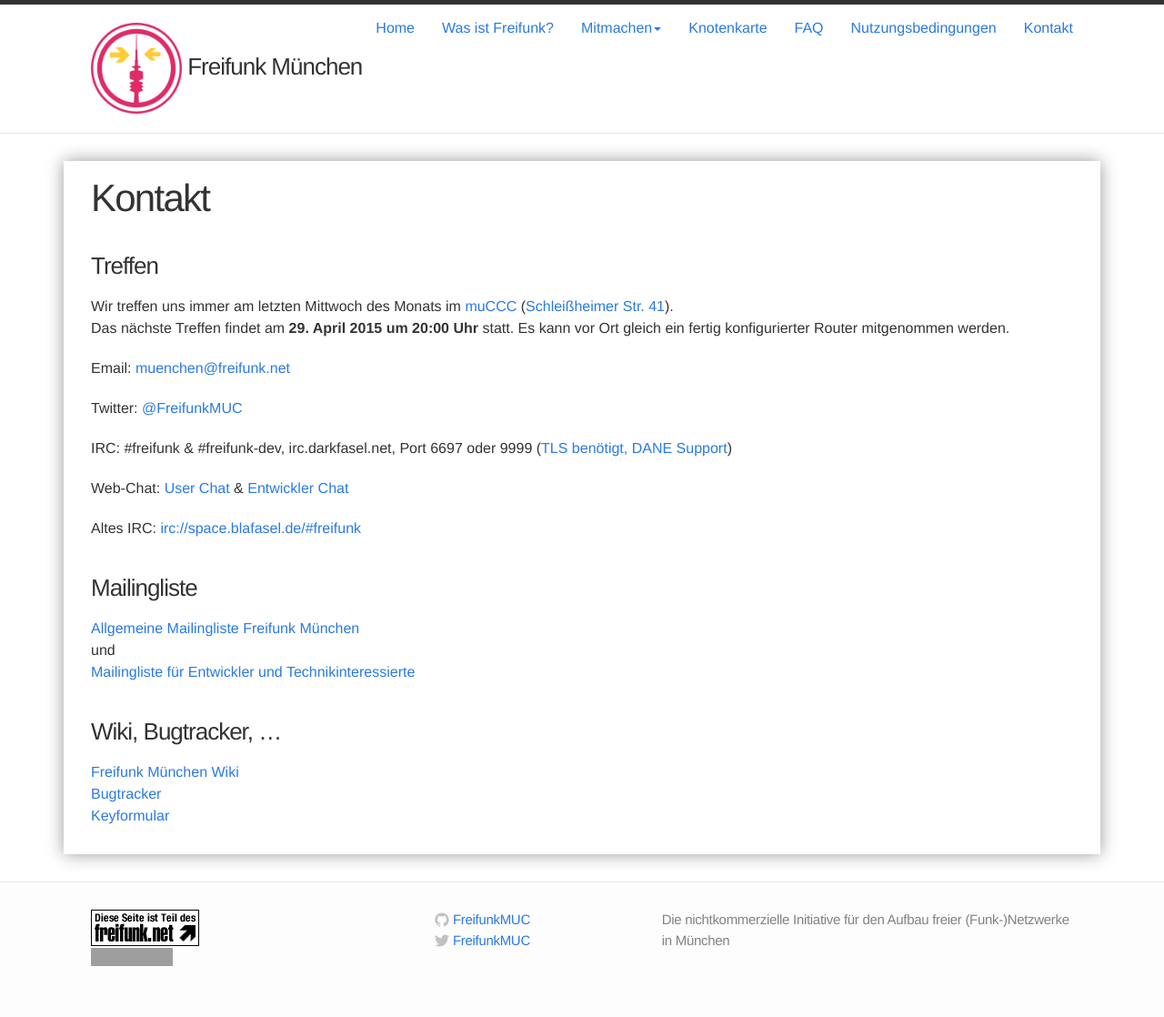
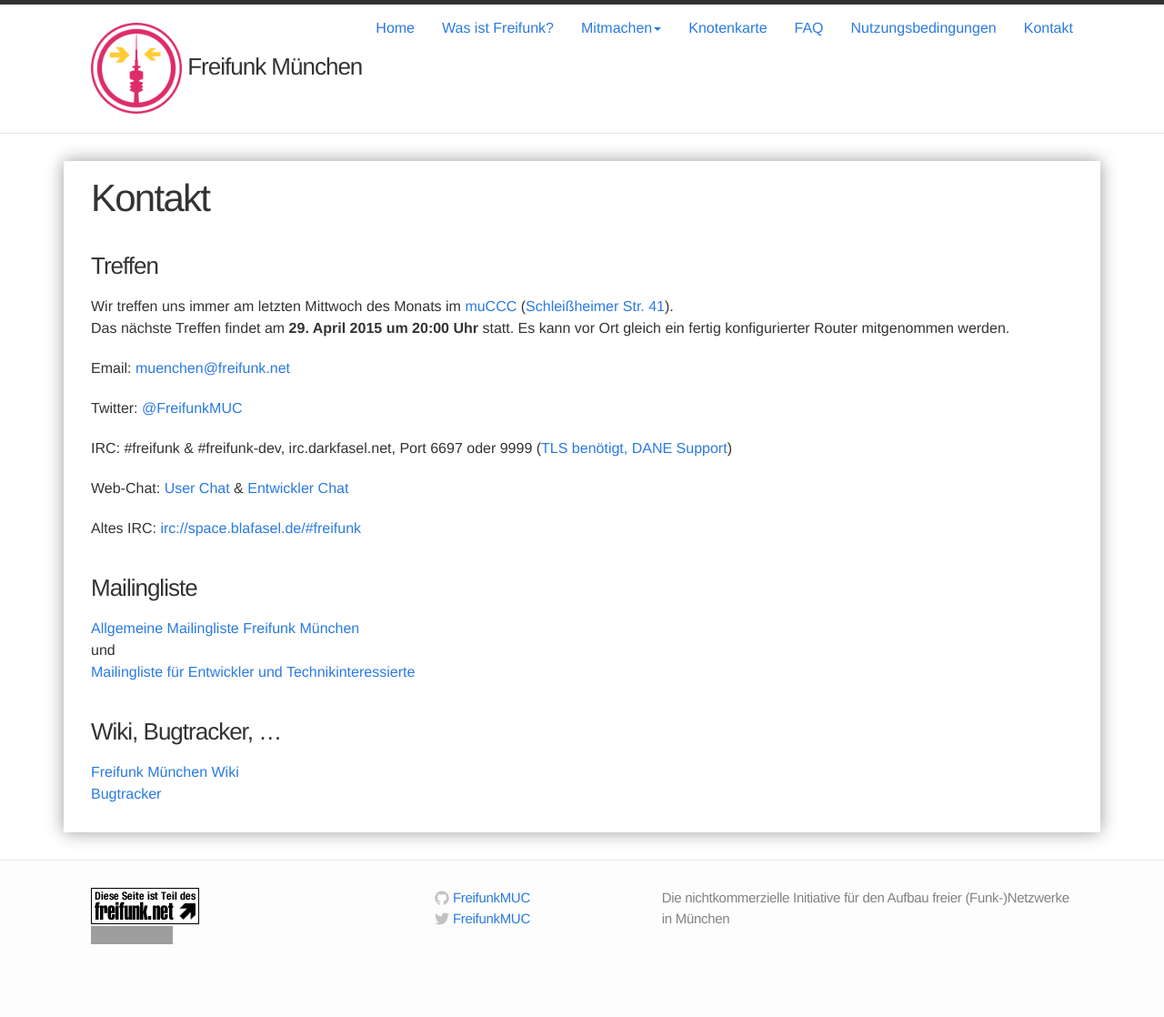
Before and after one commit to freifunkMUC/freifunkmuc.github.io, a Jekyll site: the page built from kontakt.md, in a window 1280 px wide. Shown: the whole page at 91% size. Built offline with Jekyll 4.4.1, drawn with Linux system fonts in a browser that asks for light colours; nearby versions of some CDN libraries; a style sheet for code colours, icons or effects is not loaded; after the commit the page ends 1094 px from its top, so only the background shows below that; grey boxes are pictures that could not be loaded.

Commit message:
Link zum Keyformular entfernt

```diff
--- a/kontakt.md
+++ b/kontakt.md
@@ -28,5 +28,4 @@ und \\
 ### Wiki, Bugtracker, ...
 
 [Freifunk München Wiki](https://github.com/freifunkMUC/freifunkmuc.github.io/wiki) \\
-[Bugtracker](https://github.com/freifunkMUC/freifunkmuc.github.io/issues) \\
-[Keyformular](http://key.freifunk-muenchen.de/)
+[Bugtracker](https://github.com/freifunkMUC/freifunkmuc.github.io/issues)
```
